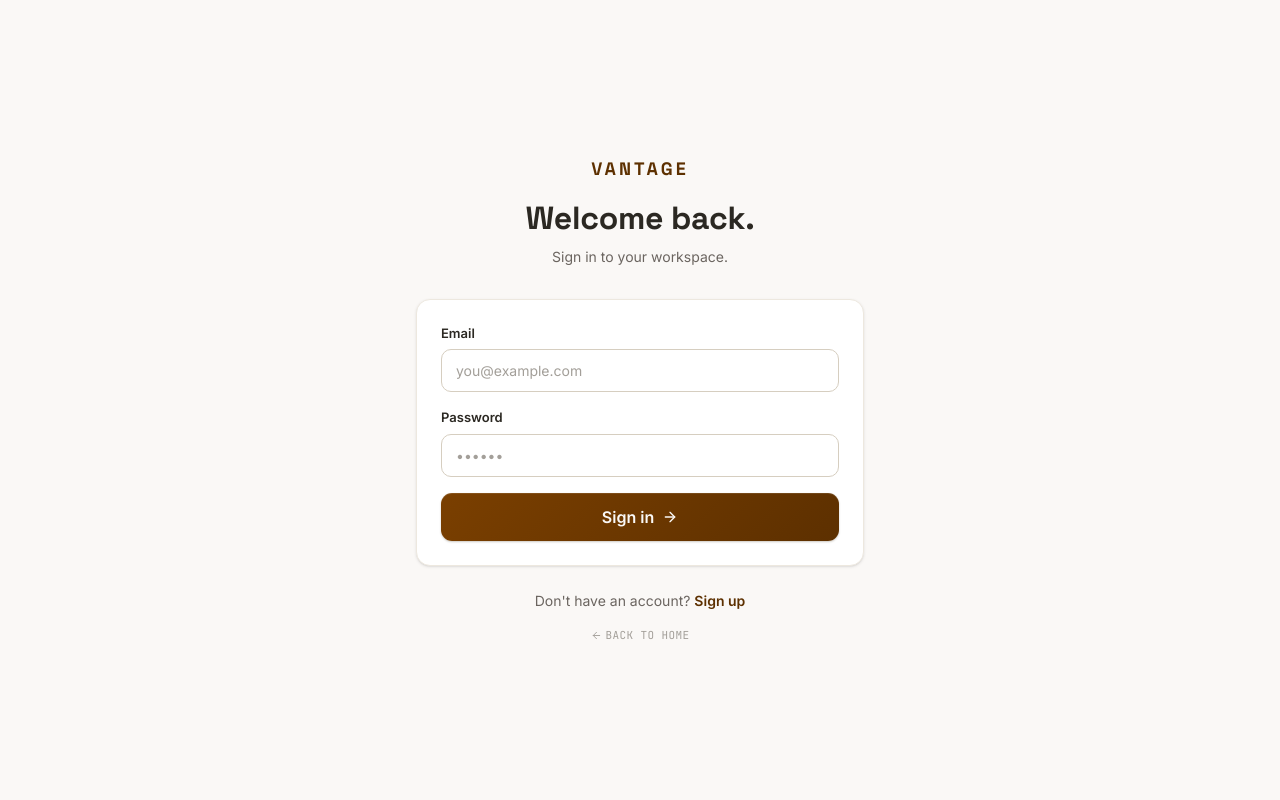
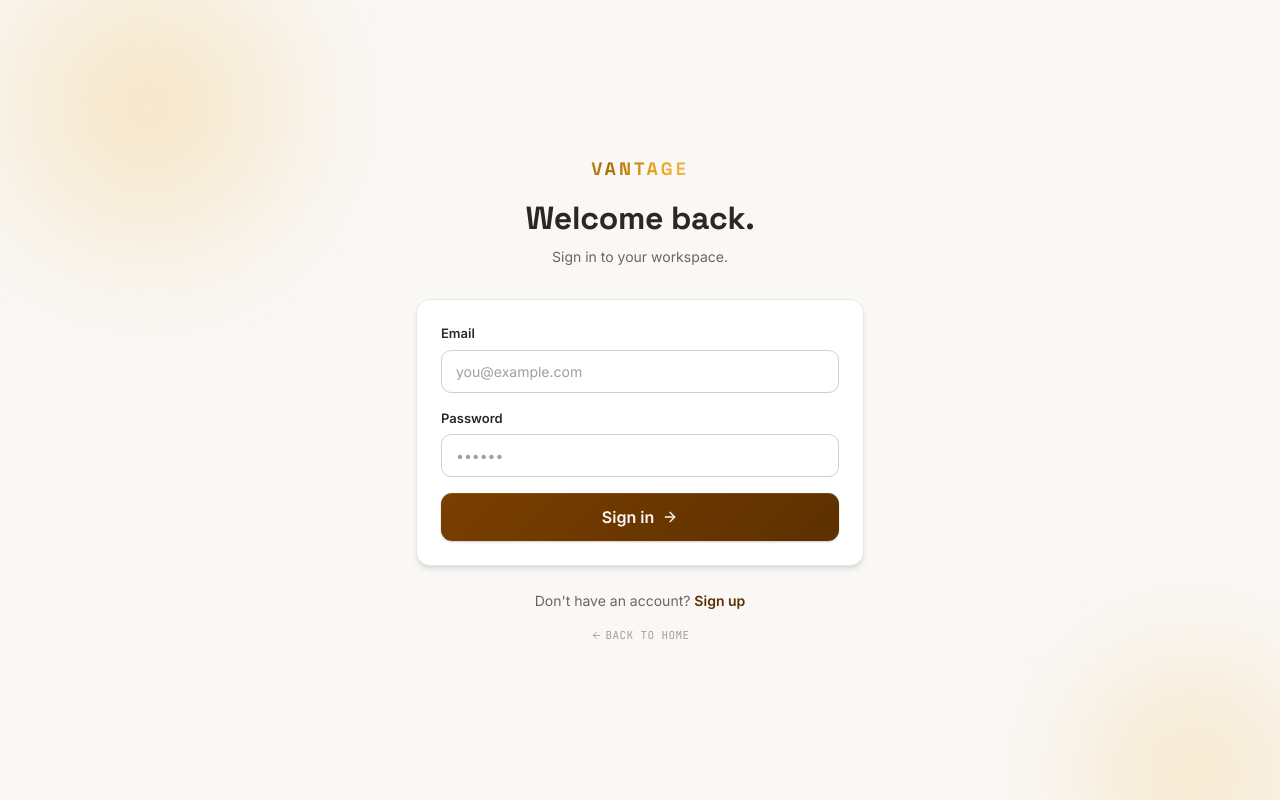
Before and after one commit to getyak/apply-agent, a Next.js app in the folder web/: page /auth in a window 1280 px wide. Built offline with nearby package versions, Linux system fonts and the light colour scheme; no server answers.

Commit message:
style(web): warm loading + auth depth — branded loader, shimmer skeletons, glow-tracked sign-in

```diff
--- a/web/src/app/app/layout.tsx
+++ b/web/src/app/app/layout.tsx
@@ -9,6 +9,7 @@ import {
   resumes as resumesApi,
   ask as askApi,
 } from "@/lib/api";
+import { BrandLoader } from "@/components/ui";
 import { Sidebar } from "@/components/layout/sidebar";
 import { OnboardingBanner } from "@/components/onboarding-banner";
 import { OnboardingTour } from "@/components/onboarding-tour";
@@ -166,18 +167,7 @@ export default function AppLayout({ children }: { children: React.ReactNode }) {
   }, [router, resumeWorkspace]);
 
   if (!ready) {
-    return (
-      <div className="min-h-screen bg-[var(--paper)] flex items-center justify-center">
-        <div className="flex flex-col items-center gap-3">
-          <div className="font-display text-[18px] font-bold tracking-[3px] text-brown">
-            VANTAGE
-          </div>
-          <p className="font-mono text-[12px] tracking-[0.5px] uppercase text-ink-muted animate-pulse">
-            Preparing your workspace…
-          </p>
-        </div>
-      </div>
-    );
+    return <BrandLoader label="Preparing your workspace…" />;
   }
 
   // Settings is account-level, not part of the résumé-first onboarding flow, so
--- a/web/src/app/auth/page.tsx
+++ b/web/src/app/auth/page.tsx
@@ -5,7 +5,7 @@ import { useRouter, useSearchParams } from "next/navigation";
 import Link from "next/link";
 import { ArrowLeft, ArrowRight } from "lucide-react";
 import { auth as authApi, setToken, getToken, ApiError } from "@/lib/api";
-import { Button, Field, Input } from "@/components/ui";
+import { BrandLoader, Button, Field, Input } from "@/components/ui";
 
 // Next 16 requires components that read URL search params to be wrapped in a
 // Suspense boundary so the rest of the page can be prerendered. Without it,
@@ -13,18 +13,7 @@ import { Button, Field, Input } from "@/components/ui";
 // in a suspense boundary". The fallback mirrors the same brand frame the inner
 // component shows while verifying the session.
 function AuthFallback() {
-  return (
-    <div className="min-h-screen bg-paper flex items-center justify-center">
-      <div className="flex flex-col items-center gap-3">
-        <div className="font-display text-[18px] font-bold tracking-[3px] text-brown">
-          VANTAGE
-        </div>
-        <p className="font-mono text-[12px] tracking-[0.5px] uppercase text-ink-muted animate-pulse">
-          Loading…
-        </p>
-      </div>
-    </div>
-  );
+  return <BrandLoader label="Loading…" />;
 }
 
 export default function AuthPage() {
@@ -137,32 +126,31 @@ function AuthPageInner() {
   };
 
   if (checking) {
-    return (
-      <div className="min-h-screen bg-paper flex items-center justify-center">
-        <div className="flex flex-col items-center gap-3">
-          <div className="font-display text-[18px] font-bold tracking-[3px] text-brown">
-            VANTAGE
-          </div>
-          <p className="font-mono text-[12px] tracking-[0.5px] uppercase text-ink-muted animate-pulse">
-            Verifying your session…
-          </p>
-        </div>
-      </div>
-    );
+    return <BrandLoader label="Verifying your session…" />;
   }
 
   return (
     <div
-      className="min-h-screen flex items-center justify-center px-4"
+      className="relative overflow-hidden min-h-screen flex items-center justify-center px-4"
       style={{
         background:
           "radial-gradient(120% 120% at 50% 0%, #FFFFFF 0%, var(--color-paper) 55%, var(--color-cream) 100%)",
       }}
     >
-      <div className="w-full max-w-md animate-fade-up">
+      {/* Warm aurora drift behind the card — the same depth the landing hero
+          carries, so the first authenticated surface doesn't read flat. */}
+      <div
+        aria-hidden
+        className="aurora-blob w-[420px] h-[420px] -top-[120px] -left-[80px] opacity-40"
+      />
+      <div
+        aria-hidden
+        className="aurora-blob w-[320px] h-[320px] -bottom-[120px] -right-[60px] opacity-30 [animation-delay:-7s]"
+      />
+      <div className="relative w-full max-w-md animate-fade-up">
         <div className="text-center mb-8">
-          <div className="font-display text-[18px] font-bold tracking-[3px] text-brown">
-            VANTAGE
+          <div className="font-display text-[18px] font-bold tracking-[3px]">
+            <span className="gradient-text">VANTAGE</span>
           </div>
           <h1 className="mt-4 font-display text-[32px] font-bold -tracking-[0.3px] text-ink leading-tight">
             {isLogin ? "Welcome back." : "Start your hunt."}
@@ -191,7 +179,16 @@ function AuthPageInner() {
 
         <form
           onSubmit={handleSubmit}
-          className="space-y-4 bg-white border border-border rounded-[14px] p-6 shadow-sm"
+          onPointerMove={(e) => {
+            // Feed the cursor position to the `.glow-track` spotlight so the
+            // warm highlight follows the pointer across the card. No state, no
+            // re-render — written straight to style for 60fps cheapness.
+            const el = e.currentTarget;
+            const r = el.getBoundingClientRect();
+            el.style.setProperty("--mx", `${((e.clientX - r.left) / r.width) * 100}%`);
+            el.style.setProperty("--my", `${((e.clientY - r.top) / r.height) * 100}%`);
+          }}
+          className="glow-track spotlight animate-pop-blur stagger space-y-4 bg-white border border-border rounded-[14px] p-6 shadow-md"
         >
           {!isLogin && (
             <Field label="Display name">
--- a/web/src/app/globals.css
+++ b/web/src/app/globals.css
@@ -608,6 +608,35 @@ body {
   will-change: translate;
 }
 
+/* ───────────────────────────────────────────────────────────────────────
+   Loading layer — warm, living placeholders. The default `animate-pulse`
+   (flat opacity throb) reads dead against this paper palette; these two give
+   loading surfaces the same warm-metal sheen as the rest of the system.
+   ─────────────────────────────────────────────────────────────────────── */
+
+/* Skeleton block — a warm sheen travels across the placeholder so a loading
+   card reads as "filling in", not "broken". Use on the grey inner blocks of a
+   skeleton row instead of a flat fill + `animate-pulse`. */
+@keyframes skeleton-sweep {
+  0% { background-position: 200% 0; }
+  100% { background-position: -200% 0; }
+}
+.skeleton {
+  background: linear-gradient(100deg, #EFE9DF 32%, #F9F4EB 50%, #EFE9DF 68%);
+  background-size: 280% 100%;
+  animation: skeleton-sweep 1.5s var(--ease-in-out) infinite;
+}
+
+/* Brand loader dots — three gold dots that bob in sequence under the wordmark
+   on full-screen "verifying / preparing" shells. Calmer + more crafted than a
+   pulsing line of text. Drive the cascade with inline animation-delay. */
+.loader-dot {
+  width: 6px; height: 6px; border-radius: 9999px;
+  background: var(--grad-gold, #e8a317);
+  box-shadow: 0 1px 4px -1px rgba(232, 163, 23, 0.6);
+  animation: bob 1.1s var(--ease-in-out) infinite;
+}
+
 /* Honour the OS "reduce motion" setting — collapse all animation + transition
    to near-instant so the app stays usable for motion-sensitive users. */
 @media (prefers-reduced-motion: reduce) {
--- /dev/null
+++ b/web/src/components/ui/brand-loader.tsx
@@ -0,0 +1,43 @@
+import type { CSSProperties } from "react";
+
+/**
+ * BrandLoader — the one full-screen "we're getting ready" shell used by the
+ * auth Suspense fallback, the session-verify guard, and the workspace boot
+ * gate. Previously each of those rendered a bespoke wordmark + a pulsing line
+ * of mono text, which read flat against the warm palette. This unifies them
+ * into a single crafted moment: a lit-gold wordmark that rises in, a soft
+ * aurora glow behind it, and three gold dots that bob in sequence.
+ *
+ * Everything here is pure CSS and collapses under `prefers-reduced-motion`
+ * via the global guard, so motion-sensitive users get a calm static screen.
+ */
+export default function BrandLoader({ label }: { label?: string }) {
+  return (
+    <div className="relative min-h-screen overflow-hidden bg-paper flex items-center justify-center px-4">
+      {/* Warm light pooling behind the wordmark — purely decorative. */}
+      <div
+        aria-hidden
+        className="aurora-blob -z-10 w-[340px] h-[340px] left-1/2 top-1/2 -translate-x-1/2 -translate-y-1/2 opacity-40"
+      />
+      <div className="relative flex flex-col items-center gap-4 animate-fade-up">
+        <div className="font-display text-[18px] font-bold tracking-[3px]">
+          <span className="gradient-text">VANTAGE</span>
+        </div>
+        <div className="flex items-center gap-[6px]" aria-hidden>
+          {[0, 1, 2].map((i) => (
+            <span
+              key={i}
+              className="loader-dot"
+              style={{ animationDelay: `${i * 0.16}s` } as CSSProperties}
+            />
+          ))}
+        </div>
+        {label && (
+          <p className="font-mono text-[12px] tracking-[0.5px] uppercase text-ink-muted">
+            {label}
+          </p>
+        )}
+      </div>
+    </div>
+  );
+}
--- a/web/src/components/ui/index.ts
+++ b/web/src/components/ui/index.ts
@@ -1,3 +1,4 @@
+export { default as BrandLoader } from "./brand-loader";
 export { Button } from "./Button";
 export type { ButtonVariant, ButtonSize } from "./Button";
 export { Card, CardHeader } from "./Card";
--- a/web/src/components/views/today-view.tsx
+++ b/web/src/components/views/today-view.tsx
@@ -367,15 +367,15 @@ export function TodayView() {
           {[0, 1, 2].map((i) => (
             <div
               key={i}
-              className="bg-white border border-border rounded-[14px] px-[22px] py-5 shadow-sm flex items-center gap-[18px] animate-pulse"
+              className="bg-white border border-border rounded-[14px] px-[22px] py-5 shadow-sm flex items-center gap-[18px]"
             >
-              <div className="w-[46px] h-[46px] rounded-[11px] bg-[#F3F0EB]" />
+              <div className="skeleton w-[46px] h-[46px] rounded-[11px]" />
               <div className="flex-1 flex flex-col gap-[7px]">
-                <div className="h-[14px] w-[60%] rounded bg-[#F3F0EB]" />
-                <div className="h-[10px] w-[40%] rounded bg-[#F3F0EB]" />
-                <div className="h-[6px] w-[30%] rounded-full bg-border mt-[4px]" />
+                <div className="skeleton h-[14px] w-[60%] rounded" />
+                <div className="skeleton h-[10px] w-[40%] rounded" />
+                <div className="skeleton h-[6px] w-[30%] rounded-full mt-[4px]" />
               </div>
-              <div className="w-[120px] h-[36px] rounded-[9px] bg-[#F3F0EB]" />
+              <div className="skeleton w-[120px] h-[36px] rounded-[9px]" />
             </div>
           ))}
         </div>
```
